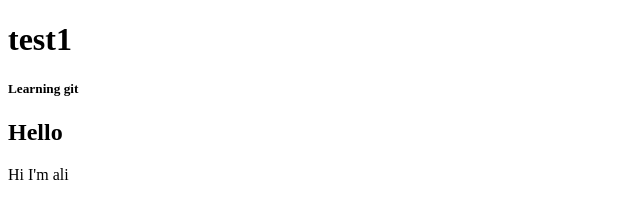
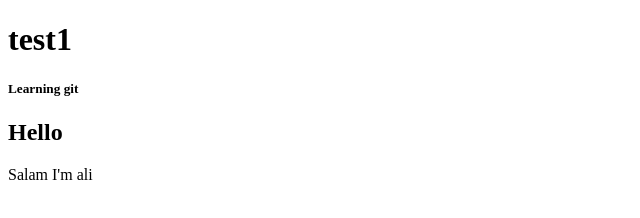
Before and after one commit to ali-em1379/redesigned-fiesta, a plain HTML site: page index.html in a window 1280 px wide. Shown: the full height of the page, 0-640 px from the left. Drawn offline with Linux system fonts and the light colour scheme.

Commit message:
change hi to Salam

```diff
--- a/index.html
+++ b/index.html
@@ -11,6 +11,6 @@
 
     <h2>Hello</h2>
 
-    Hi I'm ali
+    Salam I'm ali
 </body>
 </html>
```
